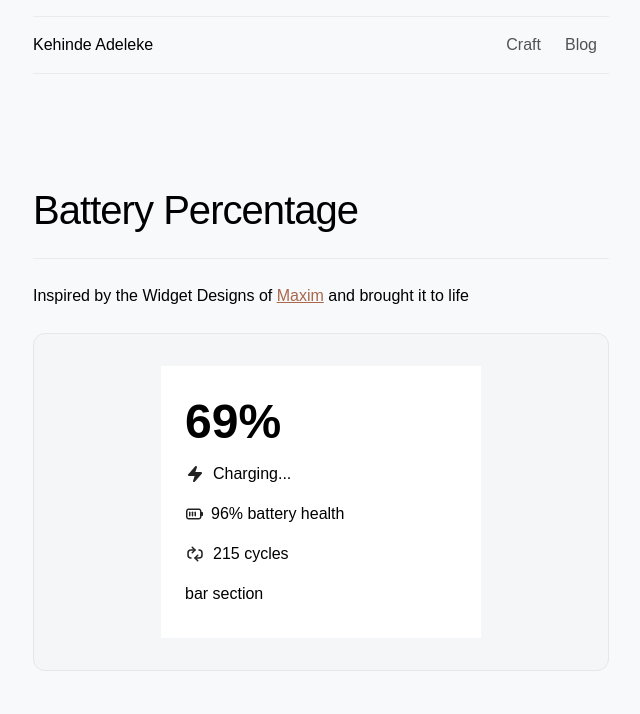
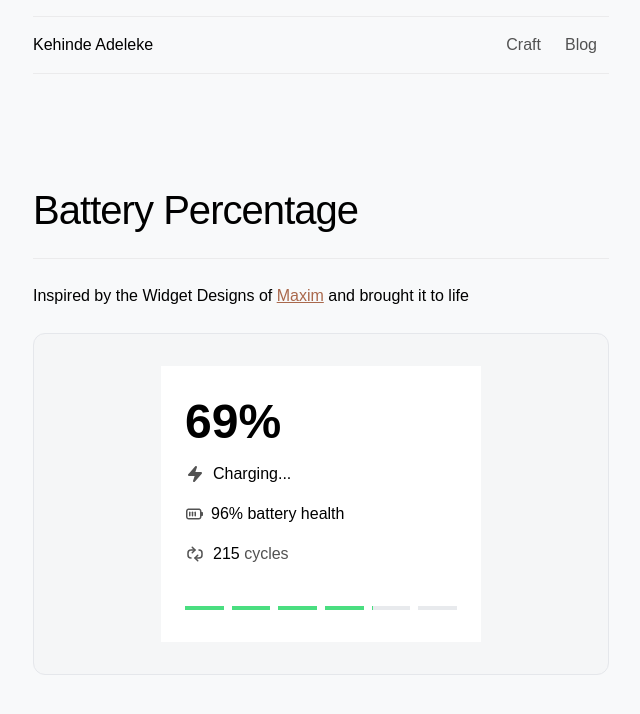
Before and after one commit to adeleke5140/portfolio-v2, a Next.js app: page /craft/battery-percentage in a window 1280 px wide. Shown: the top 714 px of the page, without its empty margins (319-959 px from the left). Built offline with nearby package versions, Linux system fonts and the light colour scheme; a web font is replaced by a local one.

Commit message:
feat: add bar

```diff
--- a/src/components/craft/battery-widget/battery-widget.tsx
+++ b/src/components/craft/battery-widget/battery-widget.tsx
@@ -4,40 +4,47 @@ might need some permission stuff
 */
 
 export const BatteryWidget = () => {
-return(
+  return (
     <div className="bg-white px-6 w-80 py-8 flex flex-col gap-4">
       <p className="font-semibold text-5xl">69%</p>
       <div className="inline-flex items-center gap-2">
-           <svg  width="20" height="20" viewBox="0 0 20 20">
-            <g fill="#212121"><polygon points="11 3 9 9 16 9 9 17 11 11 4 11 11 3" stroke="#212121" stroke-linecap="round" stroke-linejoin="round" stroke-width="2" fill="#212121"></polygon>
+        <svg width="20" height="20" viewBox="0 0 20 20">
+          <g>
+            <polygon points="11 3 9 9 16 9 9 17 11 11 4 11 11 3" stroke="#525252" stroke-linecap="round" stroke-linejoin="round" stroke-width="2" fill="#525252"></polygon>
           </g>
         </svg>
-           <span className="font-medium">Charging...</span>
+        <span className="">Charging...</span>
       </div>
       <div className="inline-flex items-center gap-2">
         <svg width="18" height="18" viewBox="0 0 18 18">
-            <g fill="#212121">
-            <path d="M4.75,6.5c-.414,0-.75,.336-.75,.75v3.5c0,.414,.336,.75,.75,.75s.75-.336,.75-.75v-3.5c0-.414-.336-.75-.75-.75Z" fill="#212121"></path>
-            <path d="M7.5,6.5c-.414,0-.75,.336-.75,.75v3.5c0,.414,.336,.75,.75,.75s.75-.336,.75-.75v-3.5c0-.414-.336-.75-.75-.75Z" fill="#212121"></path>
-            <path d="M10.25,6.5c-.414,0-.75,.336-.75,.75v3.5c0,.414,.336,.75,.75,.75s.75-.336,.75-.75v-3.5c0-.414-.336-.75-.75-.75Z" fill="#212121"></path>
+          <g>
+            <path d="M4.75,6.5c-.414,0-.75,.336-.75,.75v3.5c0,.414,.336,.75,.75,.75s.75-.336,.75-.75v-3.5c0-.414-.336-.75-.75-.75Z" fill="#525252"></path>
+            <path d="M7.5,6.5c-.414,0-.75,.336-.75,.75v3.5c0,.414,.336,.75,.75,.75s.75-.336,.75-.75v-3.5c0-.414-.336-.75-.75-.75Z" fill="#525252"></path>
+            <path d="M10.25,6.5c-.414,0-.75,.336-.75,.75v3.5c0,.414,.336,.75,.75,.75s.75-.336,.75-.75v-3.5c0-.414-.336-.75-.75-.75Z" fill="#525252"></path>
             {/* <path d="M13,6.5c-.414,0-.75,.336-.75,.75v3.5c0,.414,.336,.75,.75,.75s.75-.336,.75-.75v-3.5c0-.414-.336-.75-.75-.75Z" fill="#212121"></path>  */}
-            <path d="M17.25,7h-.75v-.75c0-1.517-1.233-2.75-2.75-2.75H3.75c-1.517,0-2.75,1.233-2.75,2.75v5.5c0,1.517,1.233,2.75,2.75,2.75H13.75c1.517,0,2.75-1.233,2.75-2.75v-.75h.75c.414,0,.75-.336,.75-.75v-2.5c0-.414-.336-.75-.75-.75Zm-2.25,4.75c0,.689-.561,1.25-1.25,1.25H3.75c-.689,0-1.25-.561-1.25-1.25V6.25c0-.689,.561-1.25,1.25-1.25H13.75c.689,0,1.25,.561,1.25,1.25v5.5Z" fill="#212121"></path>
+            <path d="M17.25,7h-.75v-.75c0-1.517-1.233-2.75-2.75-2.75H3.75c-1.517,0-2.75,1.233-2.75,2.75v5.5c0,1.517,1.233,2.75,2.75,2.75H13.75c1.517,0,2.75-1.233,2.75-2.75v-.75h.75c.414,0,.75-.336,.75-.75v-2.5c0-.414-.336-.75-.75-.75Zm-2.25,4.75c0,.689-.561,1.25-1.25,1.25H3.75c-.689,0-1.25-.561-1.25-1.25V6.25c0-.689,.561-1.25,1.25-1.25H13.75c.689,0,1.25,.561,1.25,1.25v5.5Z"
+            fill="#525252"></path>
           </g>
         </svg>
-          <span>96% battery health</span>
+        <span>96% <span className="">battery health</span></span>
       </div>
       <div className="inline-flex items-center gap-2">
         <svg width="20" height="20" viewBox="0 0 20 20">
           <g fill="#212121">
-                <path d="m10,6h-4c-1.657,0-3,1.343-3,3v2c0,1.657,1.343,3,3,3" fill="none" stroke="#212121" stroke-linecap="round" stroke-linejoin="round" stroke-width="1.5"></path>
-                <path d="m10,14h4c1.657,0,3-1.343,3-3v-2c0-1.657-1.343-3-3-3" fill="none" stroke="#212121" stroke-linecap="round" stroke-linejoin="round" stroke-width="1.5"></path>
-                <polyline points="12.75 11.25 10 14 12.75 16.75" fill="none" stroke="#212121" stroke-linecap="round" stroke-linejoin="round" stroke-width="1.5"></polyline>
-                <polyline points="7.25 8.75 10 6 7.25 3.25" fill="none" stroke="#212121" stroke-linecap="round" stroke-linejoin="round" stroke-width="1.5"></polyline>
+            <path d="m10,6h-4c-1.657,0-3,1.343-3,3v2c0,1.657,1.343,3,3,3" fill="none" stroke="#525252" stroke-linecap="round" stroke-linejoin="round" stroke-width="1.5"></path>
+            <path d="m10,14h4c1.657,0,3-1.343,3-3v-2c0-1.657-1.343-3-3-3" fill="none" stroke="#525252" stroke-linecap="round" stroke-linejoin="round" stroke-width="1.5"></path>
+            <polyline points="12.75 11.25 10 14 12.75 16.75" fill="none" stroke="#525252" stroke-linecap="round" stroke-linejoin="round" stroke-width="1.5"></polyline>
+            <polyline points="7.25 8.75 10 6 7.25 3.25" fill="none" stroke="#525252" stroke-linecap="round" stroke-linejoin="round" stroke-width="1.5"></polyline>
           </g>
         </svg>
-
-             215 cycles</div>
-        <div>bar section</div>
+        <span>215 <span className="text-ken-grey">cycles</span></span>
+      </div>
+      <div className="flex relative mt-6 gap-2 overflow-hidden w-full">
+        <span className="w-[69%] h-1 inline-block animate-mask bg-green-400 z-20 absolute"/>
+        {Array.from({ length: 6 }).map((_, index) => (
+          <span key={index} className="h-1 after:z-30 relative after:absolue after:content-[''] after:h-full after:top-0 after:absolute after:inline-block after:w-[8px] after:bg-white after:right-full inline-block w-20 bg-gray-300/50"/>
+        ))}
+      </div>
     </div>
   )
 }
```
Lines whose indentation alone changed are shown as unchanged.
